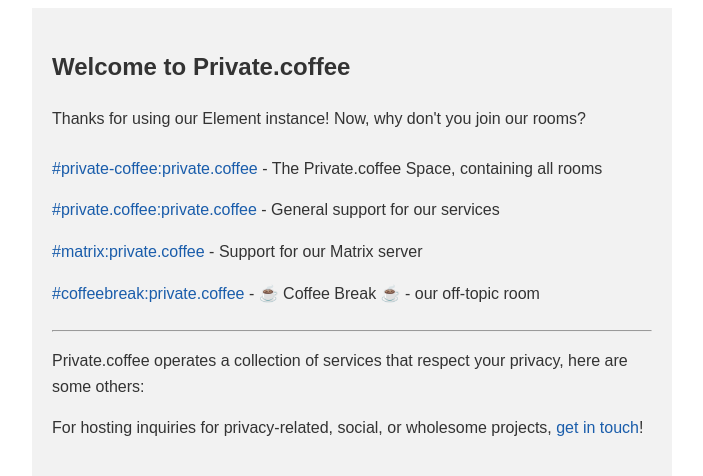
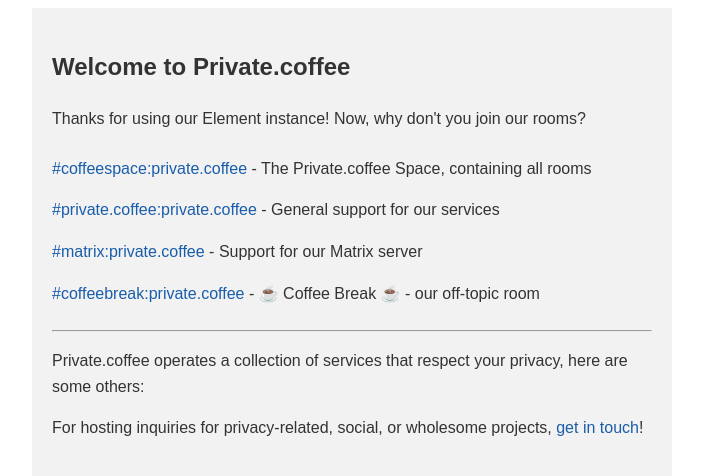
Before and after one commit to PrivateCoffee/privatecoffee-website, a Flask app: template templates/simple.html in a window 1280 px wide. Shown: the top 476 px of the page, without its empty margins (288-991 px from the left). Run offline with Flask 3, Linux system fonts and the light colour scheme; the template is opened without the code that fills it, so the values that code supplies are empty.

Commit message:
fix: update room link to 'coffeespace'
Replaced the outdated room link to '#private-coffee:private.coffee' with the correct '#coffeespace:private.coffee' to ensure users are directed to the updated Private.coffee space.

```diff
--- a/templates/simple.html
+++ b/templates/simple.html
@@ -10,7 +10,7 @@
         <h2 style="color: #333;">Welcome to Private.coffee</h2>
         <p>Thanks for using our Element instance! Now, why don't you join our rooms?</p>
         <ul style="list-style: none; padding: 0;">
-          <li style="padding: 8px 0;"><a style="color: #1a5dab; text-decoration: none;" href="https://element.private.coffee/#/#private-coffee:private.coffee">#private-coffee:private.coffee</a> - The Private.coffee Space, containing all rooms</li>
+          <li style="padding: 8px 0;"><a style="color: #1a5dab; text-decoration: none;" href="https://element.private.coffee/#/#coffeespace:private.coffee">#coffeespace:private.coffee</a> - The Private.coffee Space, containing all rooms</li>
           <li style="padding: 8px 0;"><a style="color: #1a5dab; text-decoration: none;" href="https://element.private.coffee/#/#private.coffee:private.coffee">#private.coffee:private.coffee</a> - General support for our services</li>
           <li style="padding: 8px 0;"><a style="color: #1a5dab; text-decoration: none;" href="https://element.private.coffee/#/#matrix:private.coffee">#matrix:private.coffee</a> - Support for our Matrix server</li>
           <li style="padding: 8px 0;"><a style="color: #1a5dab; text-decoration: none;" href="https://element.private.coffee/#/#coffeebreak:private.coffee">#coffeebreak:private.coffee</a> - ☕ Coffee Break ☕ - our off-topic room</li>
```
